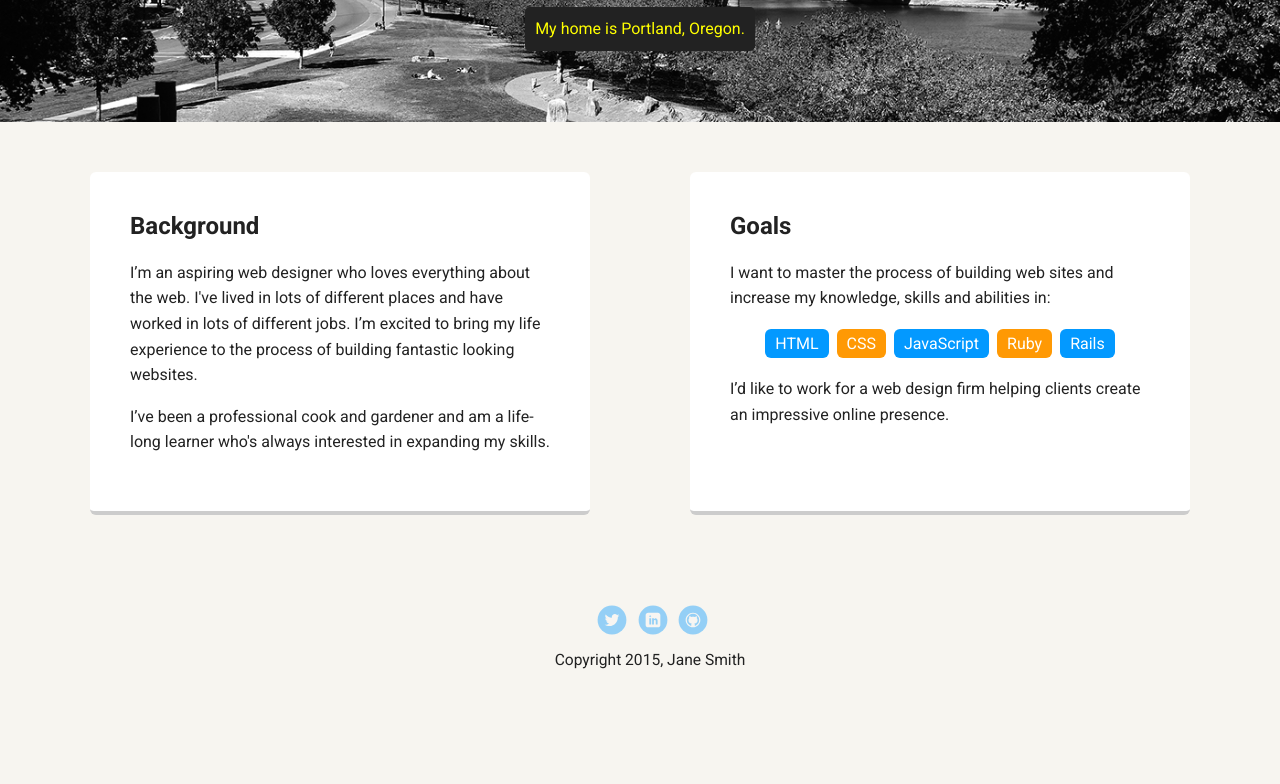
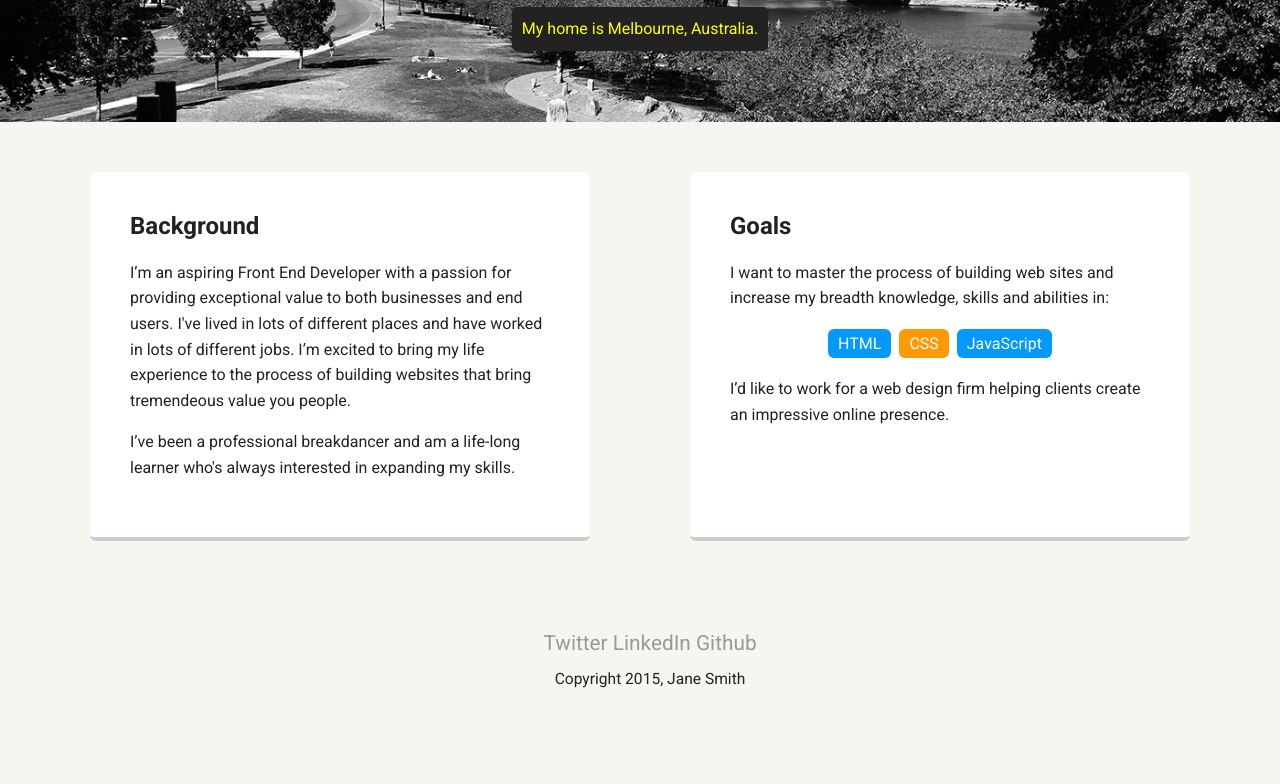
Before and after one commit to henry88lay/FEWD-Project-1, a plain HTML site: page index.html in a window 1280 px wide. Shown: the part 348-1132 px from the top of the page. Drawn offline with Linux system fonts and the light colour scheme; a web font is replaced by a local one.

Commit message:
Updated Personal Details

```diff
--- a/index.html
+++ b/index.html
@@ -17,27 +17,25 @@
     </div>
 
     <header>
-      <img src="images/me.png" alt="Drawing of Jane Smith" class="profile-image">
-      <h1 class="tag name">Hello, I’m Jane.</h1>
-      <p class="tag location">My home is Portland, Oregon.</p>
+      <img src="images/me.png" alt="Drawing of Henry Lay" class="profile-image">
+      <h1 class="tag name">Hello, I’m Henry.</h1>
+      <p class="tag location">My home is Melbourne, Australia.</p>
     </header>
 
     <main class="flex">
       <div class="card">
         <h2>Background</h2>
-        <p>I’m an aspiring web designer who loves everything about the web. I've lived in lots of different places and have worked in lots of different jobs. I’m excited to bring my life experience to the process of building fantastic looking websites.</p>
-        <p>I’ve been a professional cook and gardener and am a life-long learner who's always interested in expanding my skills.</p>
+        <p>I’m an aspiring Front End Developer with a passion for providing exceptional value to both businesses and end users. I've lived in lots of different places and have worked in lots of different jobs. I’m excited to bring my life experience to the process of building websites that bring tremendeous value you people.</p>
+        <p>I’ve been a professional breakdancer and am a life-long learner who's always interested in expanding my skills.</p>
       </div>
 
       <div class="card">
         <h2>Goals</h2>
-        <p>I want to master the process of building web sites and increase my knowledge, skills and abilities in:</p>
+        <p>I want to master the process of building web sites and increase my breadth knowledge, skills and abilities in:</p>
         <ul class="skills">
           <li>HTML</li>
           <li>CSS</li>
           <li>JavaScript</li>
-          <li>Ruby</li>
-          <li>Rails</li>
         </ul>
         <p>I’d like to work for a web design firm helping clients create an impressive online presence.</p>
       </div>
@@ -45,9 +43,9 @@
     </main>
     <footer>
       <ul>
-        <li><a href="#" class="social twitter">Twitter</a></li>
-        <li><a href="#" class="social linkedin">LinkedIn</a></li>
-        <li><a href="#" class="social github">Github</a></li>
+        <li><a href="#" class="https://twitter.com/SpecterLay">Twitter</a></li>
+        <li><a href="#" class="https://www.linkedin.com/in/henry-lay/">LinkedIn</a></li>
+        <li><a href="#" class="https://github.com/henry88lay">Github</a></li>
       </ul>
       <p class="copyright">Copyright 2015, Jane Smith</p>
     </footer>
```
